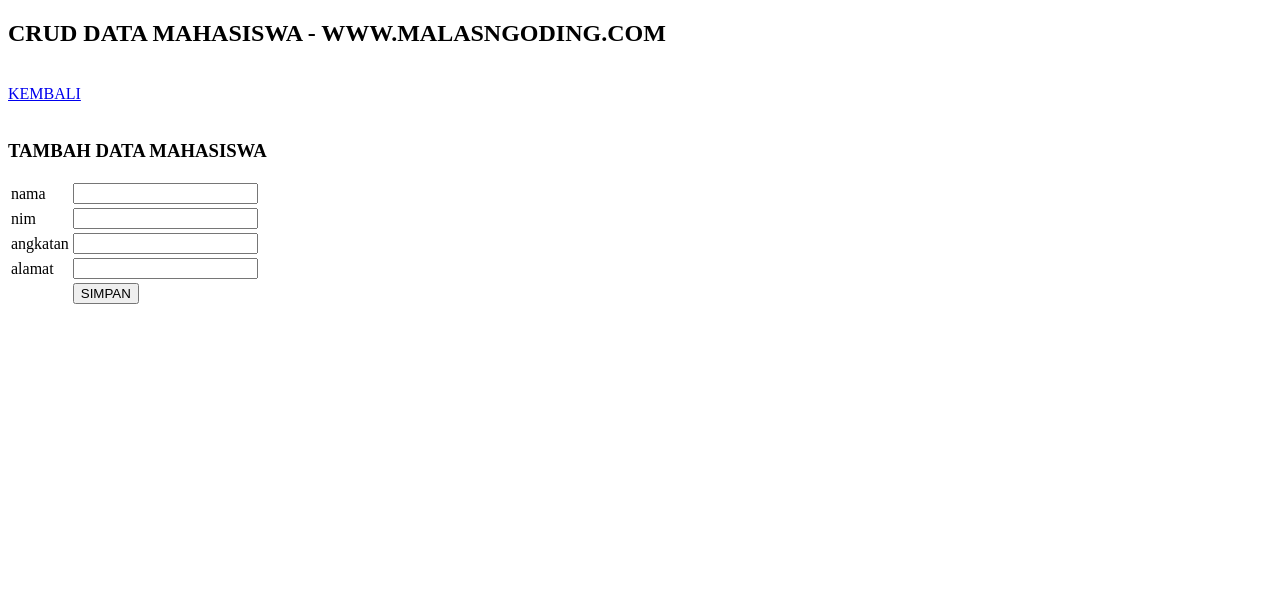
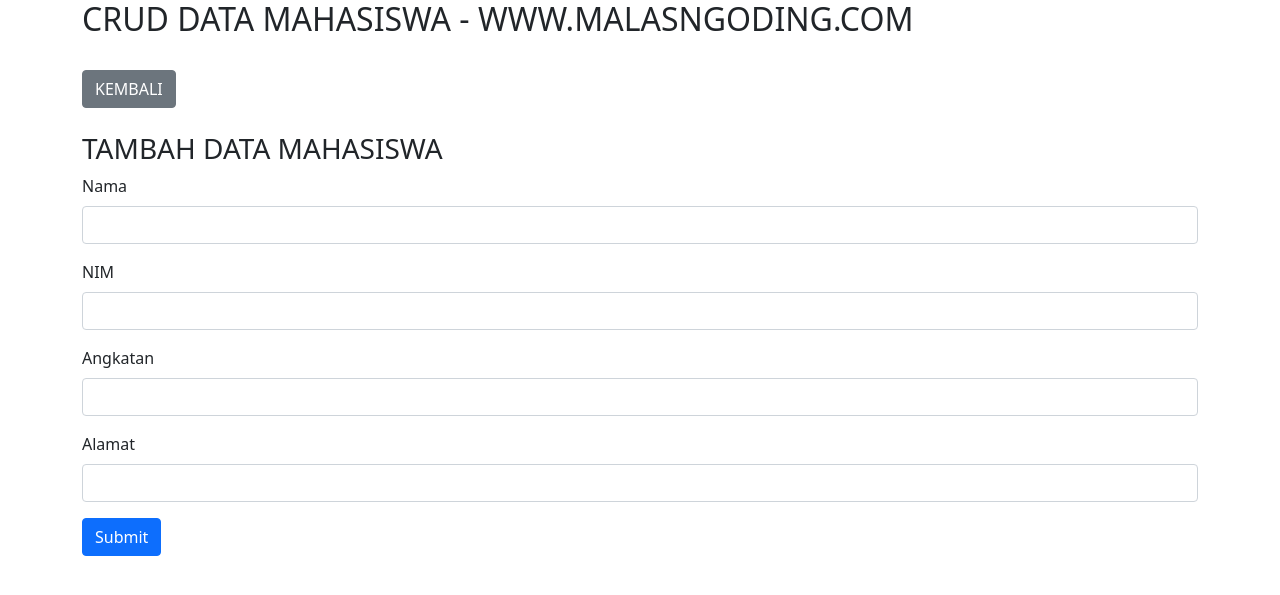
Before and after one commit to NayaRPL/belajar01, a PHP site: page /tambahdata.php in a window 1280 px wide. Shown: the top 595 px of the page. Run offline with PHP 8.4, Linux system fonts and the light colour scheme.

Commit message:
mengubah Tambah data

```diff
--- a/tambahdata.php
+++ b/tambahdata.php
@@ -1,39 +1,57 @@
-<!DOCTYPE html>
-<html>
+<!doctype html>
+<html lang="en">
+
 <head>
-	<title>CRUD PHP dan MySQLi - WWW.MALASNGODING.COM</title>
+	<!-- Required meta tags -->
+	<meta charset="utf-8">
+	<meta name="viewport" content="width=device-width, initial-scale=1">
+
+	<!-- Bootstrap CSS -->
+	<link href="https://cdn.jsdelivr.net/npm/bootstrap@5.0.2/dist/css/bootstrap.min.css" rel="stylesheet" integrity="sha384-EVSTQN3/azprG1Anm3QDgpJLIm9Nao0Yz1ztcQTwFspd3yD65VohhpuuCOmLASjC" crossorigin="anonymous">
+
+	<title>Hello, world!</title>
 </head>
+
 <body>
+	<div class="container">
+		<h2>CRUD DATA MAHASISWA - WWW.MALASNGODING.COM</h2>
+		<br />
+		<a class="btn btn-secondary" href="index.php">KEMBALI</a>
+		<br />
+		<br />
+		<h3>TAMBAH DATA MAHASISWA</h3>
 
-	<h2>CRUD DATA MAHASISWA - WWW.MALASNGODING.COM</h2>
-	<br/>
-	<a href="index.php">KEMBALI</a>
-	<br/>
-	<br/>
-	<h3>TAMBAH DATA MAHASISWA</h3>
-	<form method="post" action="tambah.php">
-		<table>
-			<tr>
-				<td>nama</td>
-				<td><input type="text" name="nama"></td>
-			</tr>
-			<tr>
-				<td>nim</td>
-				<td><input type="number" name="nim"></td>
-			</tr>
-			<tr>
-				<td>angkatan</td>
-				<td><input type="number" name="angkatan"></td>
-			</tr>
-			<tr>
-				<td>alamat</td>
-				<td><input type="text" name="alamat"></td>
-			</tr>
-			<tr>
-				<td></td>
-				<td><input type="submit" value="SIMPAN"></td>
-			</tr>
-		</table>
-	</form>
+
+		<form method="post" action="tambah.php">
+			<div class="mb-3">
+				<label for="nama" class="form-label">Nama</label>
+				<input type="text" class="form-control" id="nama" name="nama" aria-describedby="emailHelp">
+			</div>
+			<div class="mb-3">
+				<label for="nim" class="form-label">NIM</label>
+				<input type="text" class="form-control" id="nim" name="nim" aria-describedby="emailHelp">
+			</div>
+			<div class="mb-3">
+				<label for="angkatan" class="form-label">Angkatan</label>
+				<input type="text" class="form-control" id="angkatan" name="angkatan" aria-describedby="emailHelp">
+			</div>
+			<div class="mb-3">
+				<label for="alamat" class="form-label">Alamat</label>
+				<input type="text" class="form-control" id="alamat" name="alamat">
+			</div>
+			<button type="submit" class="btn btn-primary">Submit</button>
+		</form>
+	</div>
+
+
+	<!-- Option 1: Bootstrap Bundle with Popper -->
+	<script src="https://cdn.jsdelivr.net/npm/bootstrap@5.0.2/dist/js/bootstrap.bundle.min.js" integrity="sha384-MrcW6ZMFYlzcLA8Nl+NtUVF0sA7MsXsP1UyJoMp4YLEuNSfAP+JcXn/tWtIaxVXM" crossorigin="anonymous"></script>
+
+	<!-- Option 2: Separate Popper and Bootstrap JS -->
+	<!--
+    <script src="https://cdn.jsdelivr.net/npm/@popperjs/core@2.9.2/dist/umd/popper.min.js" integrity="sha384-IQsoLXl5PILFhosVNubq5LC7Qb9DXgDA9i+tQ8Zj3iwWAwPtgFTxbJ8NT4GN1R8p" crossorigin="anonymous"></script>
+    <script src="https://cdn.jsdelivr.net/npm/bootstrap@5.0.2/dist/js/bootstrap.min.js" integrity="sha384-cVKIPhGWiC2Al4u+LWgxfKTRIcfu0JTxR+EQDz/bgldoEyl4H0zUF0QKbrJ0EcQF" crossorigin="anonymous"></script>
+    -->
 </body>
+
 </html>
```
Also changed, not shown: index.php (+0 -14 lines).
